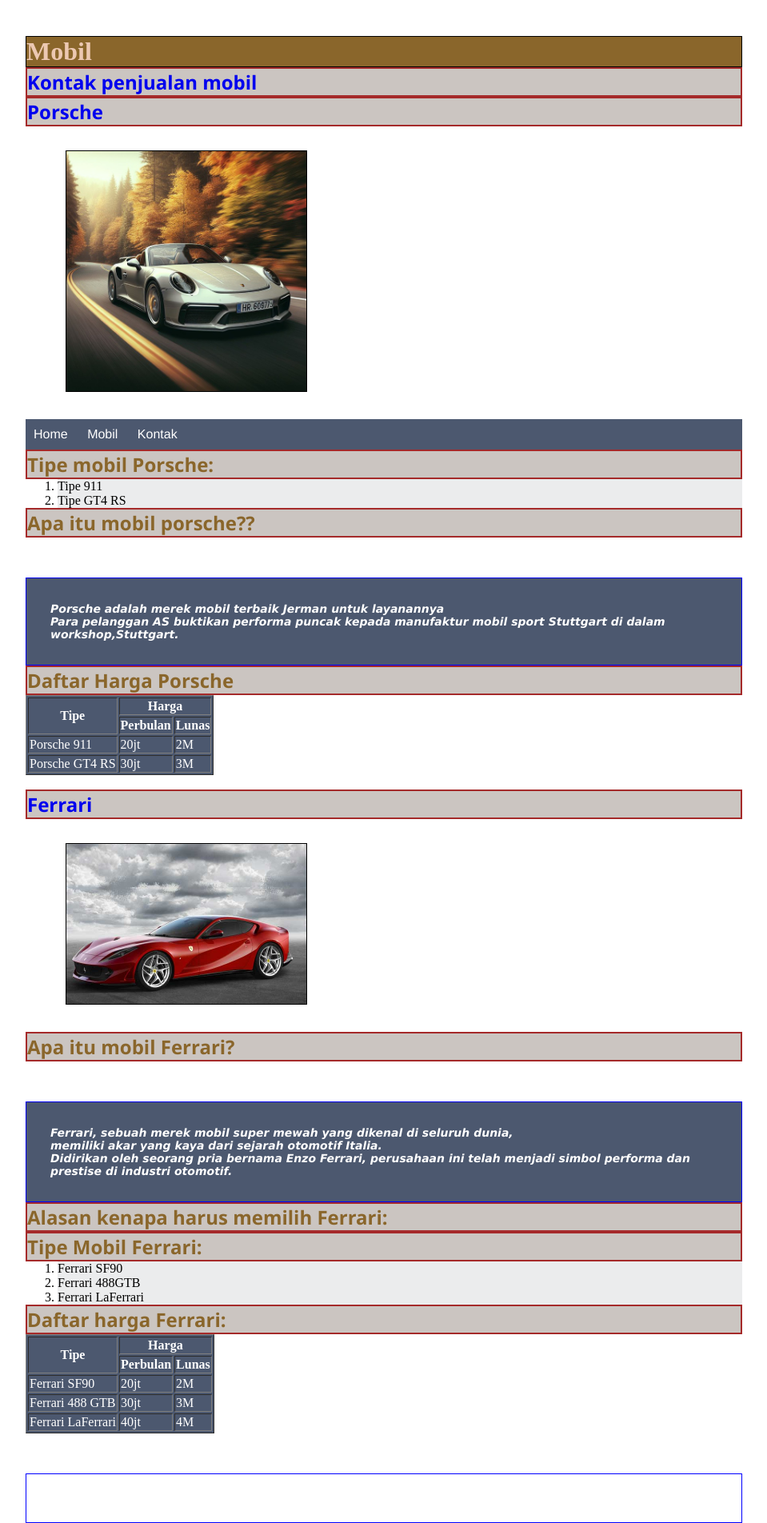
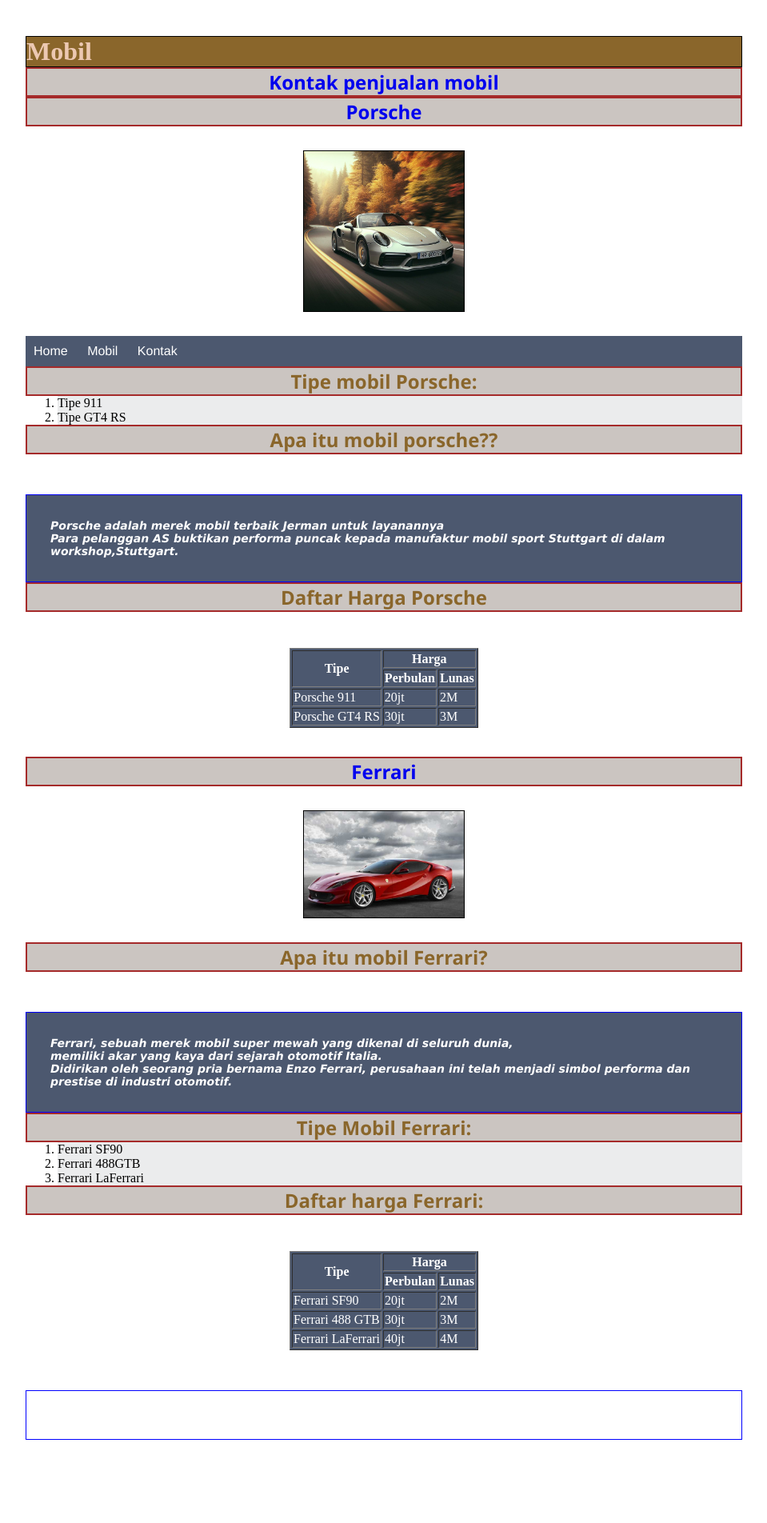
Before and after one commit to Ryan-Task/Video-Tugas, a PHP site: page / in a window 1280 px wide. Shown: the whole page at 80% size, without its empty margins (160-1119 px from the left). After the commit the page ends 1800 px from the top, so only its background shows below. Run offline with PHP 8.4, Linux system fonts and the light colour scheme.

Commit message:
update part 10

```diff
--- a/Html&Css/index.html
+++ b/Html&Css/index.html
@@ -15,7 +15,9 @@
             <a href="../pages/Kontak.html">Kontak penjualan mobil</a>
           </h2>
           <h2 id="porsche"><a href="/pages/porsche.html">Porsche</a></h2>
-          <img src="images/porsche.jpg" width="300" />
+          <div class="img-wrapper">
+            <img src="images/porsche.jpg" width="200" />
+          </div>
           <ul>
             <li><a href="#">Home</a></li>
             <li>
@@ -68,7 +70,9 @@
           </table>
           <br />
           <h2><a href="pages/ferrari.html">Ferrari</a></h2>
-          <img src="images/ferrari.jpg" width="300" alt="" />
+          <div class="img-wrapper">
+            <img src="images/ferrari.jpg" width="200" alt="" />
+          </div>
           <h2>Apa itu mobil Ferrari?</h2>
           <p class="font warna tebal miring">
             Ferrari, sebuah merek mobil super mewah yang dikenal di seluruh
@@ -77,7 +81,6 @@
             Didirikan oleh seorang pria bernama Enzo Ferrari, perusahaan ini
             telah menjadi simbol performa dan prestise di industri otomotif.
           </p>
-          <h2>Alasan kenapa harus memilih Ferrari:</h2>
           <h2>Tipe Mobil Ferrari:</h2>
           <ol>
             <li>Ferrari SF90</li>
--- a/Html&Css/style.css
+++ b/Html&Css/style.css
@@ -18,7 +18,6 @@
   /* dotted yaitu border titik titik */
   position: sticky;
   border: 1px solid black;
-
   top: 10px;
 }
 
@@ -28,6 +27,7 @@
   background-color: #cbc5c1;
   font-weight: bold;
   font-family: "Segoe UI";
+  text-align: center;
   /* border dashed yaitu border dengan garis titik titik */
 }
 
@@ -39,6 +39,10 @@
   /* padding merupakan garis batas antara tulisan dengan border */
 }
 
+.img-wrapper {
+  display: flex;
+  justify-content: center;
+}
 img {
   margin: 30px 50px 30px 50px;
   /* top,right,bottom,left */
@@ -51,6 +55,12 @@
 
 ol li {
   background: #ebeced;
+}
+
+table {
+  margin: auto;
+  margin-top: 5%;
+  margin-bottom: 2%;
 }
 
 #paragraf1p {
@@ -130,7 +140,7 @@
   width: 100%;
 }
 
-@media only screen and (max-width: 600px) {
+/* @media only screen and (max-width: 600px) {
     body {
       background: #cbc5c1;
       font-family: "Franklin Gothic Medium", "Arial Narrow", Arial, sans-serif;
@@ -139,4 +149,4 @@
     ul li {
       background: #ecc8b2;
     }
-}
+  } */
```
Lines whose indentation alone changed are shown as unchanged.
